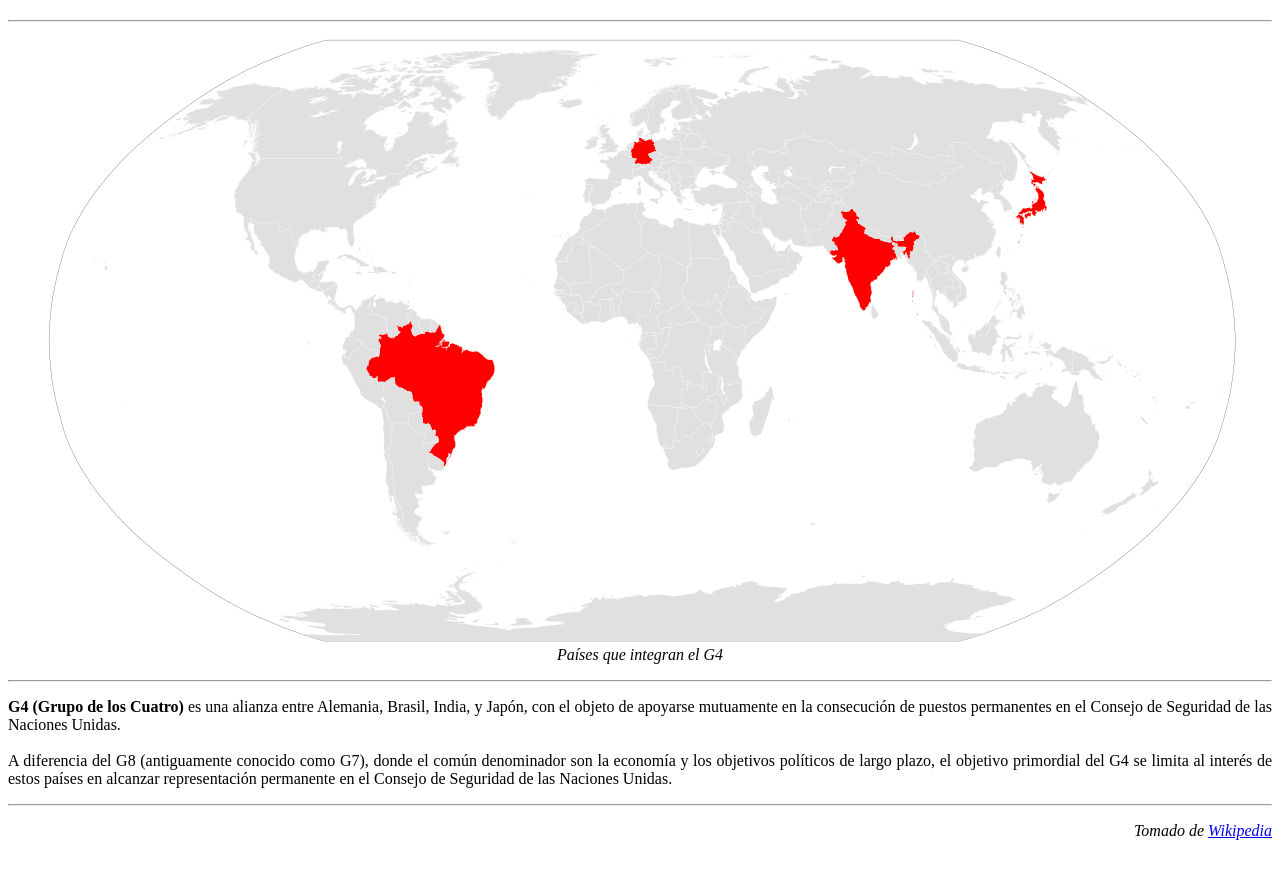
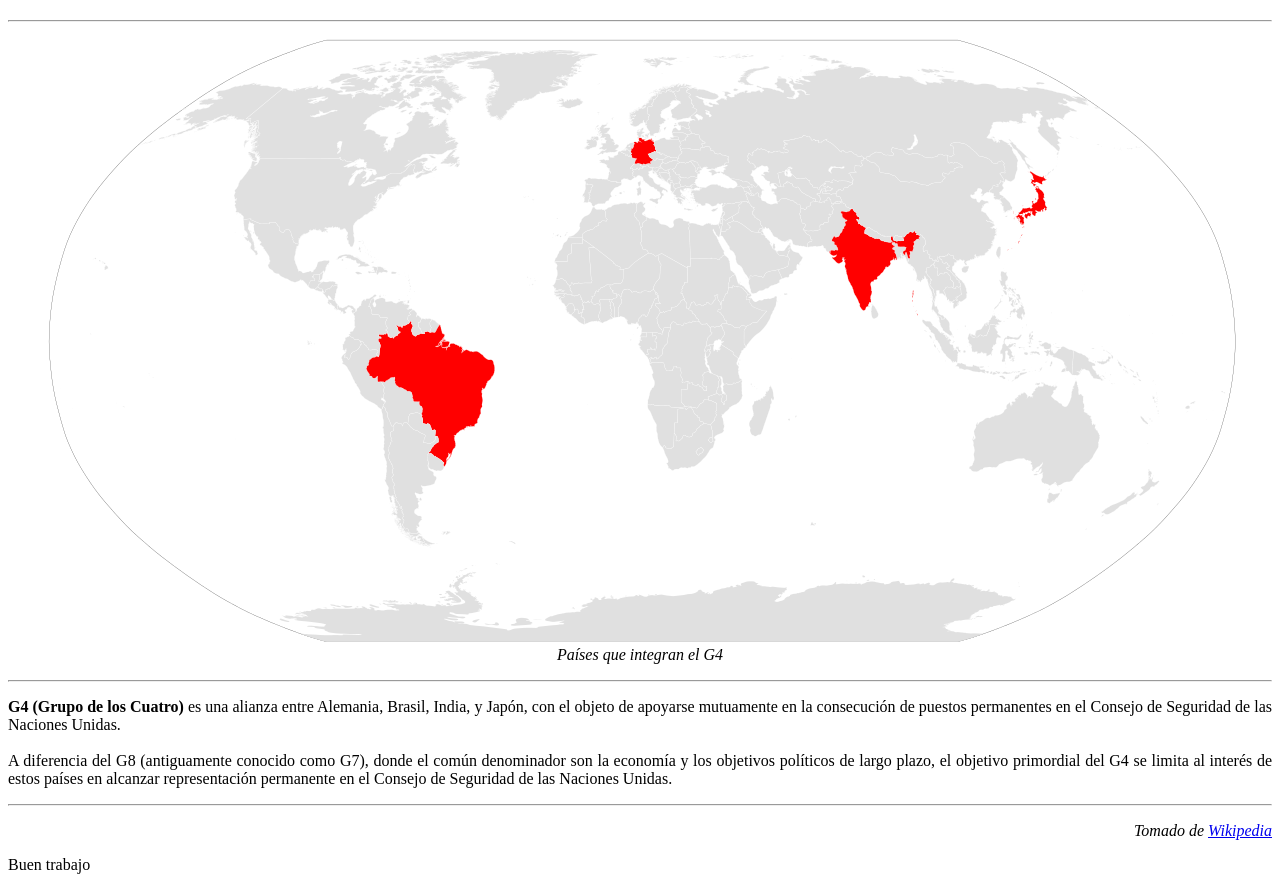
Before and after one commit to AlejandraDAmbrosio/ADA-Bootcamp---TP-3-Mapeo-, a plain HTML site: page index.html in a window 1280 px wide. Shown: the part 60-950 px from the top of the page. Before the commit the page ends 916 px from the top, so only its background shows below. Drawn offline with Linux system fonts and the light colour scheme.

Commit message:
agregué un texto al final

```diff
--- a/index.html
+++ b/index.html
@@ -28,5 +28,6 @@
     </p>
     <hr>
     <p align="right"><i>Tomado de <a href="https://es.wikipedia.org/wiki/Grupo_de_los_cuatro" target="_blank">Wikipedia</i></a></p>
+    <p>Buen trabajo</p>
 </body>
 </html>
```
